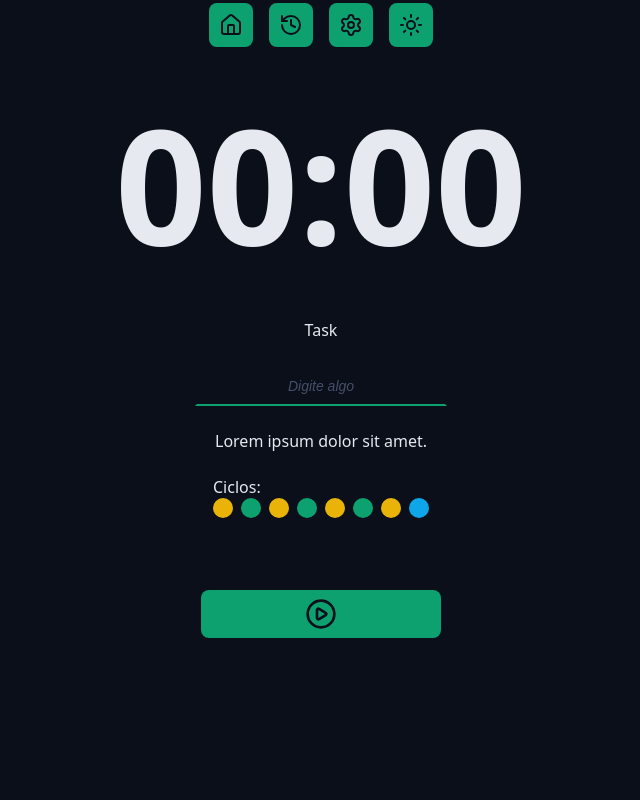
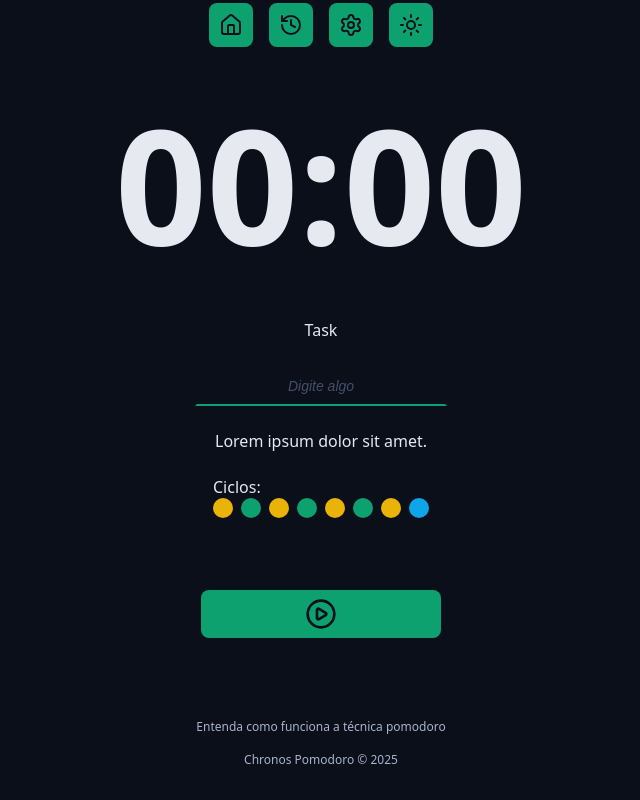
Before and after one commit to kaianvs/chronos-pomodoro, a React (Vite) app: page / in a window 1280 px wide. Shown: the part 250-1050 px from the top of the page, without its empty margins (319-959 px from the left). Before the commit the page ends 968 px from the top, so only its background shows below. Built offline with nearby package versions, Linux system fonts and the light colour scheme.

Commit message:
feat: adciconando o componente footer

```diff
--- a/src/App.tsx
+++ b/src/App.tsx
@@ -8,6 +8,7 @@
 import { Cycles } from "./components/Cycles"
 import { DefaultButton } from "./components/DefaultButton"
 import { PlayCircleIcon } from "lucide-react"
+import { Footer } from "./components/Footer"
 
 
 export function App(){
@@ -15,6 +16,7 @@
 
     return(
         <>
+
             <Container>
                  <Logo/>
             </Container>
@@ -46,8 +48,11 @@
                             <PlayCircleIcon/>
                         </DefaultButton>
                     </div>
+                </form>
+            </Container>
 
-                </form>
+             <Container>
+                <Footer/>
             </Container>
         </>
     )
--- a/src/components/DefaultButton/index.tsx
+++ b/src/components/DefaultButton/index.tsx
@@ -2,7 +2,7 @@
 
 
 type DefaultButtonProps = {
-  children: React.ReactNode;
+  children: React.ReactNode; // é um tipo definido no TypeScript para representar qualquer coisa que possa ser renderizada pelo React.
   color?: 'start' | 'stop';
 } & React.ComponentProps<'button'>
 
--- /dev/null
+++ b/src/components/Footer/index.tsx
@@ -0,0 +1,13 @@
+
+import styles from './styles.module.css'
+
+
+export function Footer(){
+
+    return(
+        <footer className = {styles.footer}>
+            <a href="#">Entenda como funciona a técnica pomodoro</a>
+            <a href="#">Chronos Pomodoro &copy; {new Date().getFullYear()}</a>
+        </footer>
+    )
+}
--- /dev/null
+++ b/src/components/Footer/styles.module.css
@@ -0,0 +1,19 @@
+.footer{
+  display:flex;
+  align-items: center;
+  justify-content: center;
+  flex-direction: column;
+  gap: 1.6rem;
+}
+
+.footer a {
+  font-size: 1.2rem;
+  color: var(--text-muted);
+  text-decoration: none;
+}
+
+.footer a:hover {
+  font-size: 1.2rem;
+  color: var(--text-muted);
+  text-decoration: underline;
+}
--- a/src/components/Heading/index.tsx
+++ b/src/components/Heading/index.tsx
@@ -1,7 +1,7 @@
 import styles from './styles.module.css'
 
 type HeadingProps = {
-    children: string;
+    children: React.ReactNode;
 }
 
 export function Heading({children}: HeadingProps){
```
